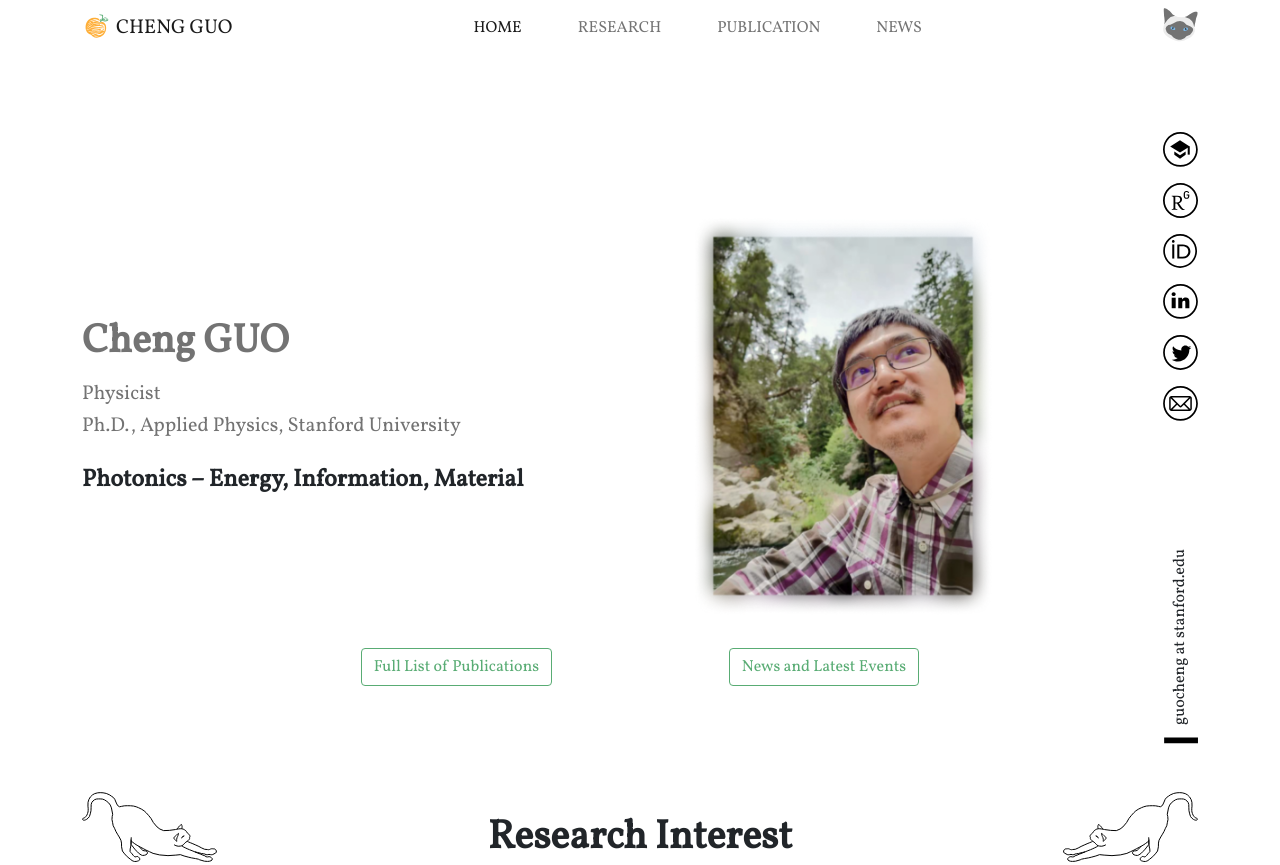
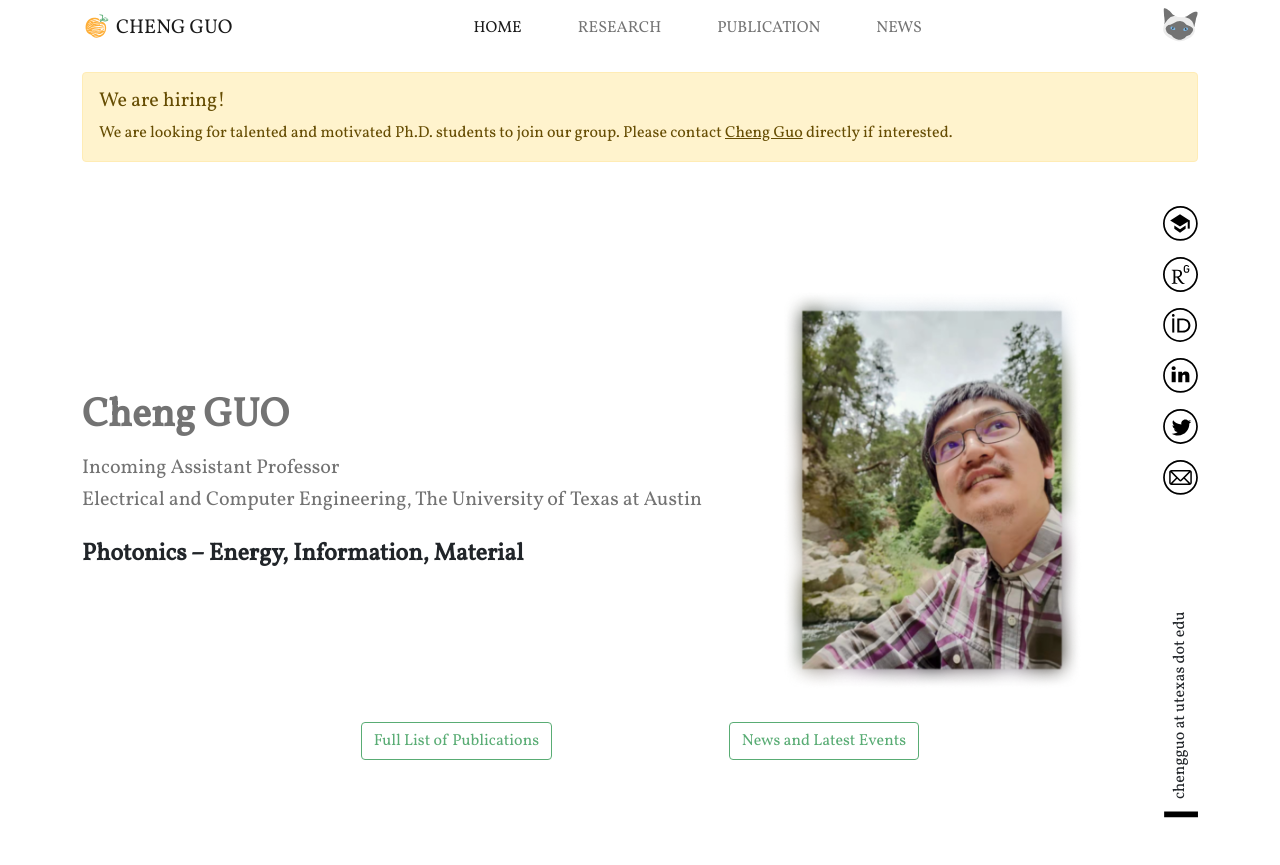
Before and after one commit to miao-kong/cguoresearchwebsite, a plain HTML site: page index.html in a window 1280 px wide. Shown: the top 865 px of the page. Drawn offline with nearby package versions, Linux system fonts and the light colour scheme.

Commit message:
Update contact and hiring message

```diff
--- a/asset/content.js
+++ b/asset/content.js
@@ -54,5 +54,6 @@ export const contacts = [
     ["ORCID", "https://orcid.org/0000-0003-4913-8150", "./icon/orcid.svg"],
     ["LinkedIn", "https://www.linkedin.com/in/chengguo23", "./icon/linkedin.svg"],
     ["Twitter", "https://www.twitter.com/chengguo23", "./icon/twitter.svg"],
-    ["Email", "mailto:guocheng@stanford.edu", "./icon/email.svg"]
+    // ["Email", "mailto:guocheng@stanford.edu", "./icon/email.svg"],
+    ["Email", "mailto:chengguo@utexas.edu", "./icon/email.svg"]
 ];
--- a/index.html
+++ b/index.html
@@ -27,13 +27,29 @@
 
         <nav></nav>
 
+
+
+
+        <!-- banner -->
+        <div id="banner" class="container mt-3 mb-3">
+            <div class="alert alert-warning" role="alert">
+                <h5>We are hiring!</h5>
+                <p class="mb-0">We are looking for talented and motivated Ph.D. students to join our group. Please contact <a class="text-reset" href="mailto:chengguo@utexas.edu">Cheng Guo</a> directly if interested.</p>
+            </div>
+        </div>
+
+
+
+
         <!-- about page -->
-        <div id="about" class="container full-page d-flex flex-md-row flex-column mt-5 mb-5 justify-content-between">
+        <div id="about" class="container full-page d-flex flex-md-row flex-column mt-3 mb-5 justify-content-between">
             <div class="d-flex flex-column justify-content-center mb-3 me-md-5 text-center text-md-start">
                 <div class="d-flex flex-column justify-content-center mb-3">
                     <h1 class="mb-3"><span class="fw-bold color-light">Cheng GUO</span></h1>
-                    <h5 class="color-light">Physicist</h5>
-                    <h5 class="color-light">Ph.D., Applied Physics, Stanford University</h5>
+                    <!-- <h5 class="color-light">Physicist</h5> -->
+                    <h5 class="color-light">Incoming Assistant Professor</h5>
+                    <!-- <h5 class="color-light">Ph.D., Applied Physics, Stanford University</h5> -->
+                    <h5 class="color-light">Electrical and Computer Engineering, The University of Texas at Austin</h5>
                 </div>
                 <p class="fw-bold fs-4">Photonics &ndash; Energy, Information, Material</p>
             </div>
@@ -57,11 +73,12 @@
                 <a href="https://www.twitter.com/chengguo23" target="_blank" rel="noopener">
                     <img src="/icon/twitter.svg" class="me-3 me-md-0 mb-md-3" alt="Twitter" width="35">
                 </a>
-                <a href="mailto:guocheng@stanford.edu">
+                <!-- <a href="mailto:guocheng@stanford.edu"> -->
+                <a href="mailto:chengguo@utexas.edu">
                     <img src="/icon/email.svg" class="me-0 me-md-0 mb-md-3" alt="Email" width="35">
                 </a>
                 <div class="rotate-text-wrapper d-none d-md-block">
-                    <a class="rotate-text text-decoration-none text-reset">guocheng at stanford.edu</a>
+                    <a class="rotate-text text-decoration-none text-reset">chengguo at utexas dot edu</a>
                 </div>
                 <img class="d-none d-md-block" src="/icon/small_line.svg" alt="Line" width="35">
             </div>
```
